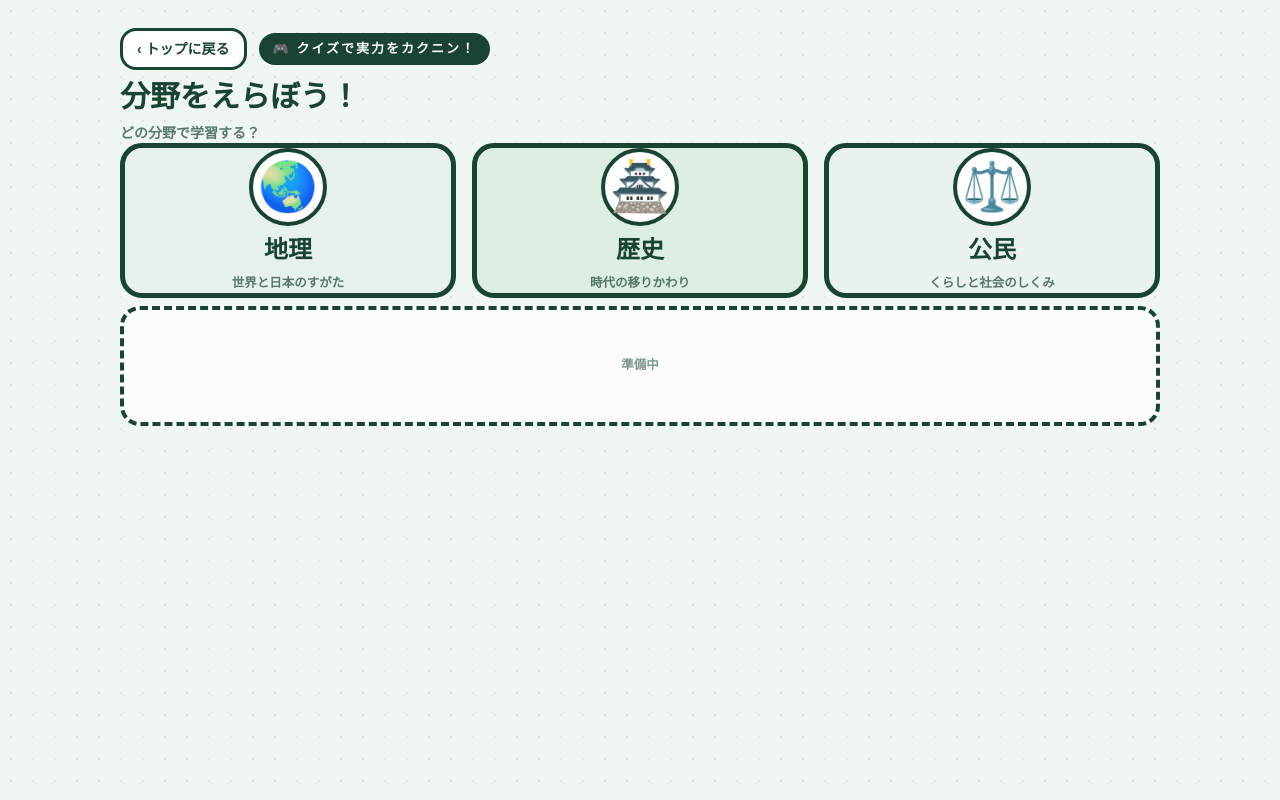
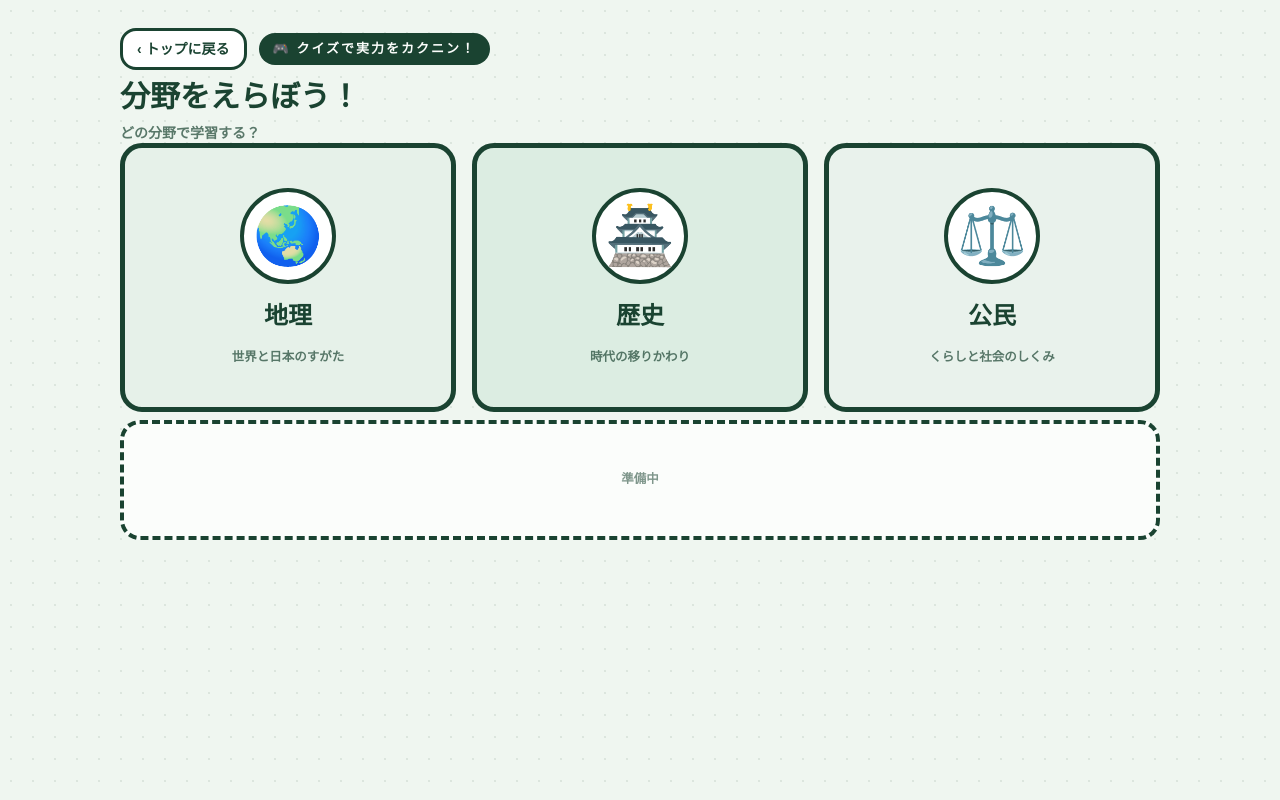
Before and after one commit to skmt-until/houkagoshakai, a Next.js app: page /quiz in a window 1280 px wide. Built offline with nearby package versions, Linux system fonts and the light colour scheme; a web font is replaced by a local one.

Commit message:
Widen subject-select card padding and icon size
Cards had grown wider after the flex-sizing fix but kept the same
absolute padding/icon size, so they read as cramped for their new
width. Increase internal padding, icon size, and gaps to match.

```diff
--- a/src/components/SubjectSelect.tsx
+++ b/src/components/SubjectSelect.tsx
@@ -68,10 +68,10 @@ export function SubjectSelect({
             <StickerLink
               key={sj.key}
               href={`${basePath}/${sj.key}`}
-              className="flex-1 min-w-[150px] border-[5px] border-ink rounded-[22px] px-4.5 py-6.5 flex flex-col items-center gap-2"
+              className="flex-1 min-w-[150px] border-[5px] border-ink rounded-[22px] px-6 py-10 flex flex-col items-center gap-4"
               style={{ background: sj.bg }}
             >
-              <span className="text-[48px] leading-none w-[78px] h-[78px] flex items-center justify-center bg-white border-4 border-ink rounded-full">
+              <span className="text-[56px] leading-none w-[96px] h-[96px] flex items-center justify-center bg-white border-4 border-ink rounded-full">
                 {sj.emoji}
               </span>
               <span className="text-2xl font-black">{sj.name}</span>
```
